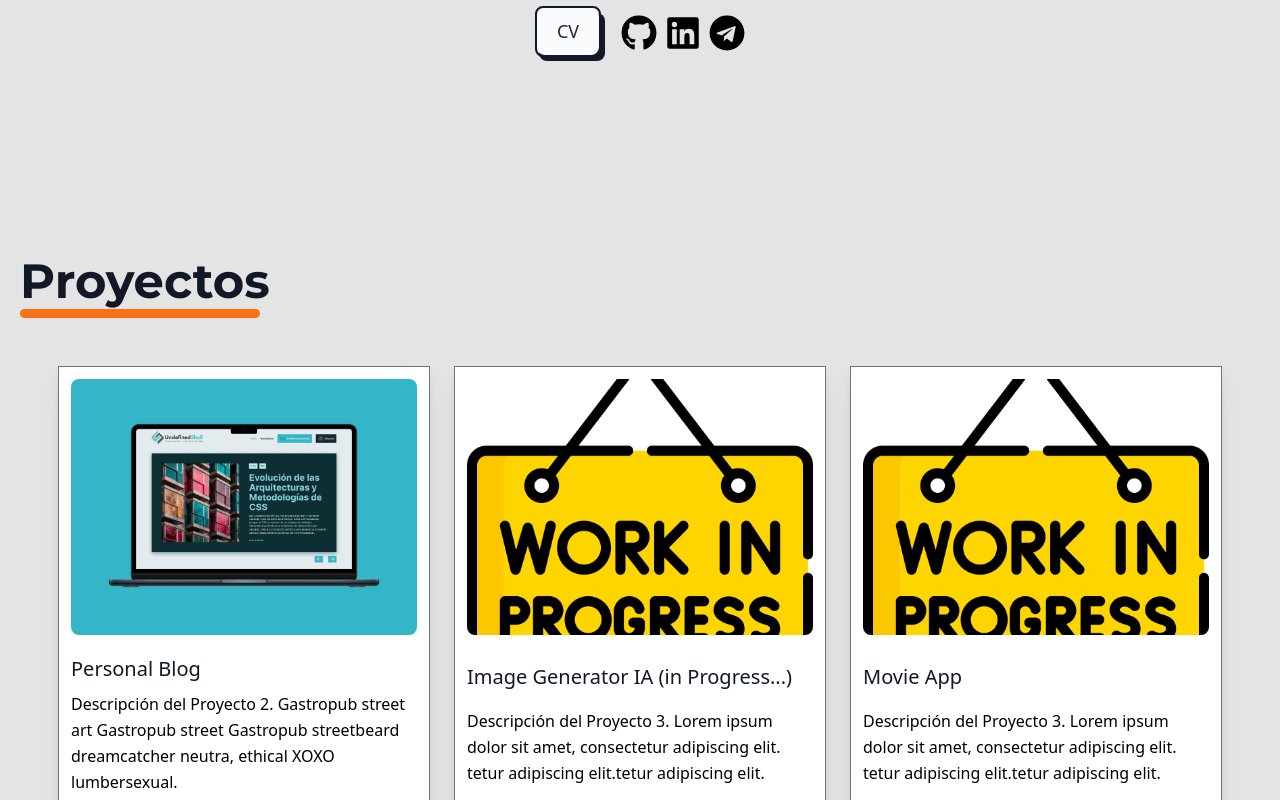
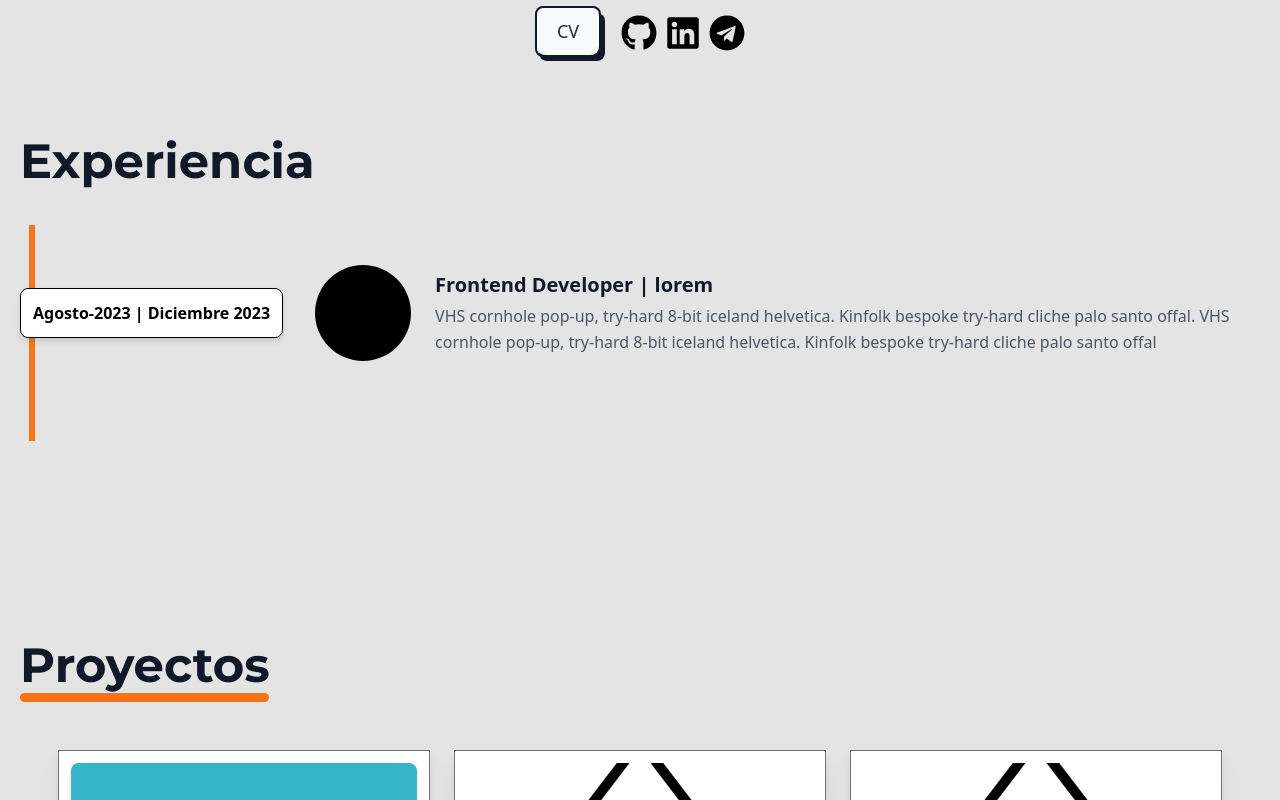
Before and after one commit to Joaquin-Bianchi/Portfolio-Joaquin-Bianchi, a Next.js app: page / in a window 1280 px wide. Shown: the part 660-1460 px from the top of the page. Built offline with nearby package versions, Linux system fonts and the light colour scheme; a web font is replaced by a local one.

Commit message:
Add new Experience Section

```diff
--- a/src/app/page.js
+++ b/src/app/page.js
@@ -3,6 +3,7 @@ import Projects from "@/components/Projects";
 import About from "@/components/About";
 import SubTitle from "@/components/SubTitle";
 import Skills from "@/components/Skills";
+import Experience from "@/components/Experience";
 
 export default function Home() {
   return (
@@ -10,6 +11,7 @@ export default function Home() {
       <main className="lg:mx-[20px] mx-[10px] scroll-smooth">
         <SubTitle></SubTitle>
         <About></About>
+        <Experience></Experience>
         <Projects></Projects>
         <Skills></Skills>
         <Contact></Contact>
--- /dev/null
+++ b/src/components/Experience.jsx
@@ -0,0 +1,41 @@
+import React from "react";
+
+function Experience() {
+  return (
+    <section class="text-gray-600 body-font mt-20">
+      <div class="container mx-auto ">
+        <h2 className=" dark:text-white text-gray-900 font-Montserrat font-extrabold title-font  text-4xl lg:text-5xl mb-2 sm:mb-0">
+          Experiencia
+        </h2>
+        <div class="flex relative pt-10 pb-20 sm:items-center md:ml- mt-10 mx-auto">
+          <div class="h-full w-6 absolute inset-0 flex items-center justify-center">
+            <div class="h-full w-1.5 bg-orange-500   pointer-events-none"></div>
+          </div>
+          <div class="flex-shrink-0 items-center rounded-lg py-3 px-3 justify-center bg-white text-black border border-black font-bold drop-shadow-md  relative z-10 ">
+            Agosto-2023 | Diciembre 2023
+          </div>
+
+          <div class="flex-grow md:pl-8 pl-6 flex sm:items-center items-start flex-col sm:flex-row">
+            <div class="flex-shrink-0 w-24 h-24 bg-black rounded-full inline-flex items-center justify-center">
+              {/* imagen de empresa */}
+            </div>
+
+            <div class="flex-grow sm:pl-6 mt-6 sm:mt-0">
+              <h2 class="font-bold title-font text-gray-900 dark:text-[#cdcdcd] mb-1 text-xl">
+                Frontend Developer | lorem
+              </h2>
+              <p class="leading-relaxed dark:text-[#cdcdcd]">
+                VHS cornhole pop-up, try-hard 8-bit iceland helvetica. Kinfolk
+                bespoke try-hard cliche palo santo offal. VHS cornhole pop-up,
+                try-hard 8-bit iceland helvetica. Kinfolk bespoke try-hard
+                cliche palo santo offal
+              </p>
+            </div>
+          </div>
+        </div>
+      </div>
+    </section>
+  );
+}
+
+export default Experience;
```
Also changed, not shown: src/components/Skills.jsx (+0 -10 lines).
